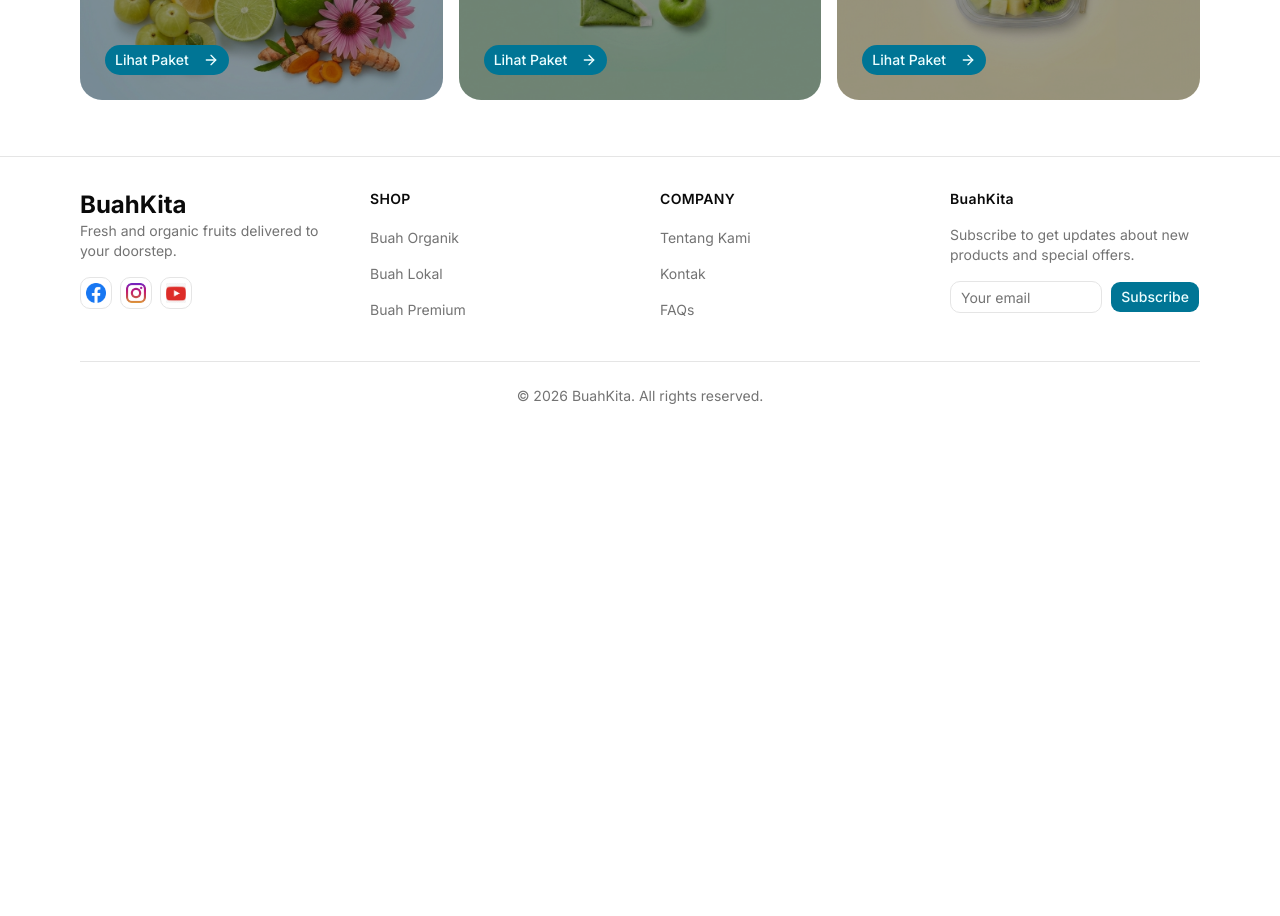
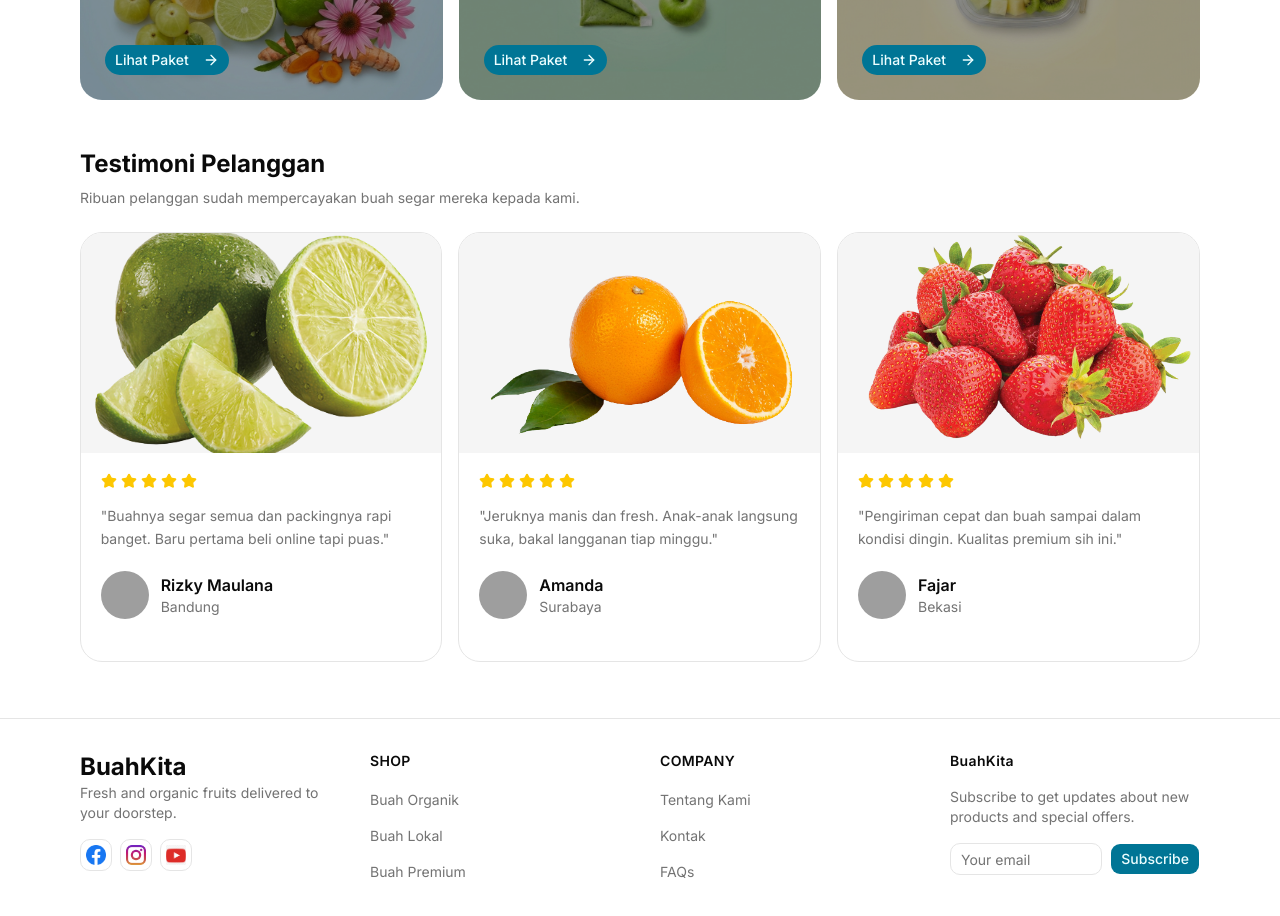
Before and after one commit to Alwin18/next-ecommerce-fruits, a Next.js app: page / in a window 1280 px wide. Shown: the part 1780-2696 px from the top of the page. Before the commit the page ends 2218 px from the top, so only its background shows below. Built offline with nearby package versions, Linux system fonts and the light colour scheme; grey boxes are pictures that could not be loaded.

Commit message:
feat: add testimonial carousel section to homepage

```diff
--- a/components/home/home-container.tsx
+++ b/components/home/home-container.tsx
@@ -5,6 +5,7 @@ import { ProductSection } from '../product/product-section'
 import { FlashSaleSection } from '../promo/flash-sale-section'
 import { CuratedSection } from '../curated/curated-section'
 import { SectionDivider } from '../section-divider'
+import { TestimonialSection } from '../testimonial/testimonial-section'
 
 export default function HomeContainer() {
   return (
@@ -16,6 +17,7 @@ export default function HomeContainer() {
       <ProductSection />
       <SectionDivider label='Rekomendasi Produk' />
       <CuratedSection />
+      <TestimonialSection />
     </>
   )
 }
--- /dev/null
+++ b/components/testimonial/testimonial-card.tsx
@@ -0,0 +1,72 @@
+import Image from "next/image"
+import { Star } from "lucide-react"
+
+type TestimonialCardProps = {
+  name: string
+  city: string
+  image: string
+  productImage: string
+  review: string
+}
+
+export function TestimonialCard({
+  name,
+  city,
+  image,
+  productImage,
+  review,
+}: TestimonialCardProps) {
+  return (
+    <div className="h-full overflow-hidden rounded-3xl border bg-background">
+      {/* PRODUCT IMAGE */}
+      <div className="relative h-[220px] w-full bg-muted">
+        <Image
+          src={productImage}
+          alt={name}
+          fill
+          className="object-cover"
+        />
+      </div>
+
+      {/* CONTENT */}
+      <div className="p-5">
+        {/* STARS */}
+        <div className="mb-4 flex items-center gap-1">
+          {Array.from({ length: 5 }).map((_, index) => (
+            <Star
+              key={index}
+              className="h-4 w-4 fill-yellow-400 text-yellow-400"
+            />
+          ))}
+        </div>
+
+        {/* REVIEW */}
+        <p className="line-clamp-4 text-sm leading-relaxed text-muted-foreground">
+          &quot;{review}&quot;
+        </p>
+
+        {/* USER */}
+        <div className="mt-5 flex items-center gap-3">
+          <div className="relative h-12 w-12 overflow-hidden rounded-full">
+            <Image
+              src={image}
+              alt={name}
+              fill
+              className="object-cover"
+            />
+          </div>
+
+          <div>
+            <h4 className="font-semibold">
+              {name}
+            </h4>
+
+            <p className="text-sm text-muted-foreground">
+              {city}
+            </p>
+          </div>
+        </div>
+      </div>
+    </div>
+  )
+}
--- /dev/null
+++ b/components/testimonial/testimonial-section.tsx
@@ -0,0 +1,95 @@
+"use client"
+
+import Autoplay from "embla-carousel-autoplay"
+
+import {
+  Carousel,
+  CarouselContent,
+  CarouselItem,
+} from "@/components/ui/carousel"
+import { TestimonialCard } from "./testimonial-card"
+
+const TESTIMONIALS = [
+  {
+    id: 1,
+    name: "Salsa Putri",
+    city: "Jakarta",
+    image: "/alex.jpg",
+    productImage: "/buah/1.png",
+    review:
+      "Alpukatnya mentega banget, pas sampai masih mengkel, besoknya langsung matang sempurna! Repurchase sih ini.",
+  },
+  {
+    id: 2,
+    name: "Rizky Maulana",
+    city: "Bandung",
+    image: "/alex.jpg",
+    productImage: "/buah/2.png",
+    review:
+      "Buahnya segar semua dan packingnya rapi banget. Baru pertama beli online tapi puas.",
+  },
+  {
+    id: 3,
+    name: "Amanda",
+    city: "Surabaya",
+    image: "/alex.jpg",
+    productImage: "/buah/3.png",
+    review:
+      "Jeruknya manis dan fresh. Anak-anak langsung suka, bakal langganan tiap minggu.",
+  },
+  {
+    id: 4,
+    name: "Fajar",
+    city: "Bekasi",
+    image: "/alex.jpg",
+    productImage: "/buah/4.png",
+    review:
+      "Pengiriman cepat dan buah sampai dalam kondisi dingin. Kualitas premium sih ini.",
+  },
+]
+
+const autoplay = Autoplay({
+  delay: 4000,
+  stopOnInteraction: false,
+})
+
+export function TestimonialSection() {
+  return (
+    <section className="w-full py-6">
+      <div className="w-full">
+        {/* HEADER */}
+        <div className="mb-6">
+          <h2 className="text-2xl font-bold">
+            Testimoni Pelanggan
+          </h2>
+
+          <p className="mt-2 text-sm text-muted-foreground">
+            Ribuan pelanggan sudah mempercayakan buah segar
+            mereka kepada kami.
+          </p>
+        </div>
+
+        {/* SLIDER */}
+        <Carousel
+          plugins={[autoplay]}
+          opts={{
+            align: "start",
+            loop: true,
+          }}
+          className="w-full"
+        >
+          <CarouselContent>
+            {TESTIMONIALS.map((testimonial) => (
+              <CarouselItem
+                key={testimonial.id}
+                className="basis-[90%] md:basis-1/2 lg:basis-1/3"
+              >
+                <TestimonialCard {...testimonial} />
+              </CarouselItem>
+            ))}
+          </CarouselContent>
+        </Carousel>
+      </div>
+    </section>
+  )
+}
```
Also changed, not shown: 1 other file (tests, documents, lock files or other folders).
